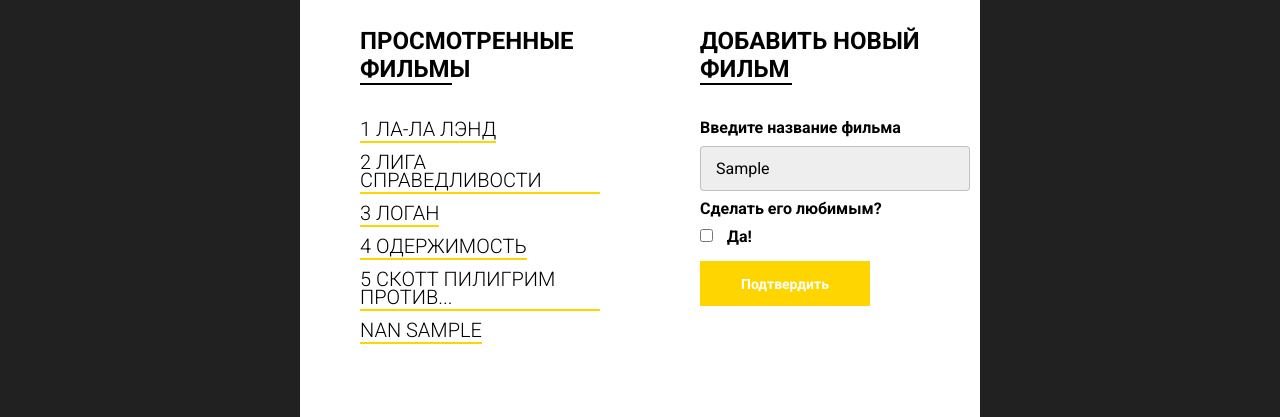
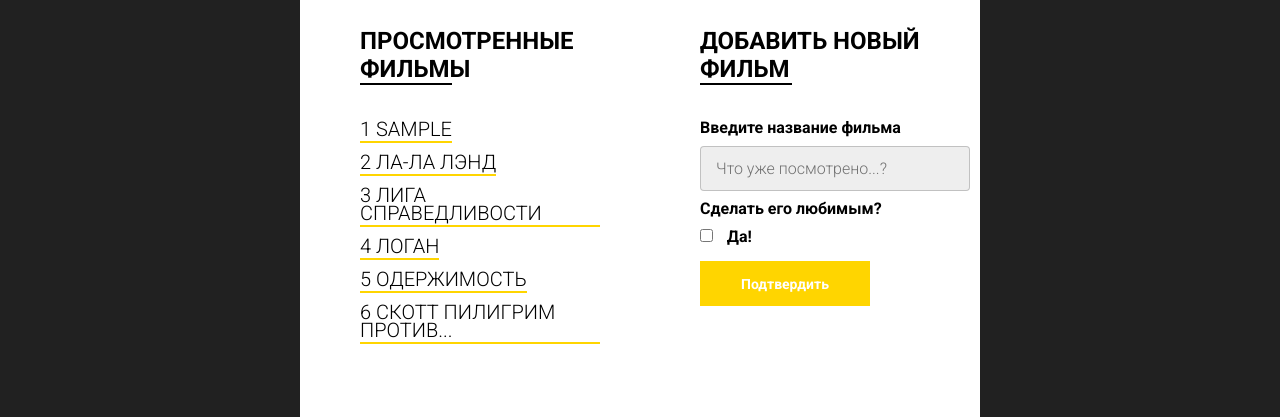
Before and after one commit to ldr989/udemilearning, a plain HTML site: page index.html in a window 1280 px wide. Both pictures are taken after typing "Sample" into the empty fields and a click on the button "Подтвердить". Shown: the part 463-880 px from the top of the page. Drawn offline with nearby package versions, Linux system fonts and the light colour scheme; files that its build step writes are made by us from their sources.

Commit message:
completed subtasks 4 of 5 of task16

```diff
--- a/index.html
+++ b/index.html
@@ -67,7 +67,7 @@
                         <span>Введите название фильма</span>
                         <input class="adding__input" type="text" placeholder="Что уже посмотрено...?">
                         <span>Сделать его любимым?</span>
-                        <input type="checkbox">
+                        <input type="checkbox" class="checkbox">
                         <span class="yes">Да!</span>
                         <button>Подтвердить</button>
                     </form>
--- a/js/script.js
+++ b/js/script.js
@@ -88,22 +88,23 @@
 новый фильм добавляется в список. Страница не должна перезагружаться.
 Новый фильм должен добавляться в movieDB.movies.
 Для получения доступа к значению input - обращаемся к нему как input.value;
-P.S. Здесь есть несколько вариантов решения задачи, принимается любой, но рабочий.
+P.S. Здесь есть несколько вариантов решения задачи, принимается любой, но рабочий.+
 
-2) Если название фильма больше, чем 21 символ - обрезать его и добавить три точки
+2) Если название фильма больше, чем 21 символ - обрезать его и добавить три точки +
 
 3) При клике на мусорную корзину - элемент будет удаляться из списка (сложно)
 
 4) Если в форме стоит галочка "Сделать любимым" - в консоль вывести сообщение:
-"Добавляем любимый фильм"
+"Добавляем любимый фильм" +
 
-5) Фильмы должны быть отсортированы по алфавиту */
+5) Фильмы должны быть отсортированы по алфавиту +*/
 
 // Мой вариант решения задачи:
 
 const add = document.querySelectorAll('.add'),
       button = add[0].querySelector('button'),
-      input = add[0].querySelector('.adding__input');
+      input = add[0].querySelector('.adding__input'),
+      checkbox = add[0].querySelector('.checkbox');
 
 
 
@@ -117,12 +118,23 @@
     } else {
         cut = input.value.toLowerCase();
     }
+    const makeFirstLetterCapitalized = cut.charAt(0).toUpperCase() + cut.slice(1);
+    movieList.innerHTML ='';
 
-    movieDB.movies.push(cut);
-    movieList.innerHTML += `
-        <li class="promo__interactive-item">${movieList.length + 1} ${cut}
+    movieDB.movies.push(makeFirstLetterCapitalized);
+    movieDB.movies.sort();
+
+    movieDB.movies.forEach((film, i) => {
+        movieList.innerHTML += `
+        <li class="promo__interactive-item">${i + 1} ${film}
             <div class="delete"></div>
         </li>
     `;
-    console.log(movieList);
+    input.value ='';
+    });
+
+    if (checkbox.checked) {
+        console.log('"Добавляем любимый фильм"');
+    }
+
 });
```
